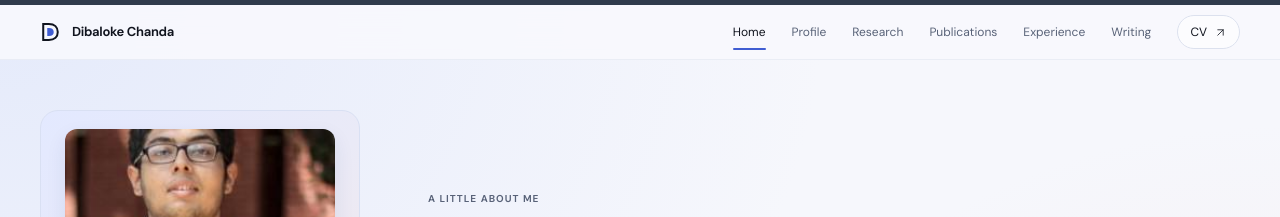
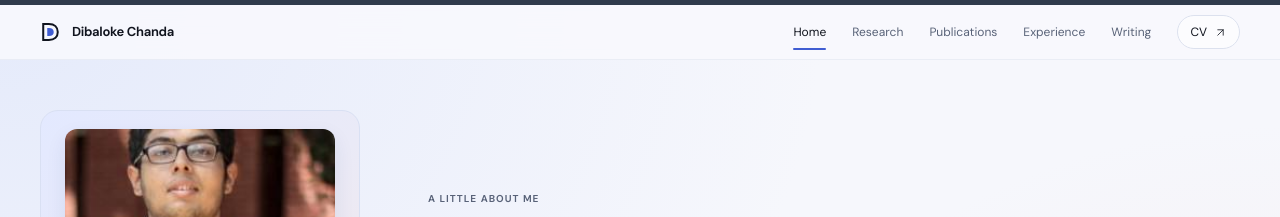
Before and after one commit to dibaloke/dibaloke.github.io, a Jekyll site: the page built from _pages/about.md, in a window 1280 px wide. Shown: the top 217 px of the page. Built offline with Jekyll 4.4.1, drawn with Linux system fonts in a browser that asks for light colours.

Commit message:
Remove duplicate Profile navigation link

```diff
--- a/_data/navigation.yml
+++ b/_data/navigation.yml
@@ -1,8 +1,6 @@
 main:
   - title: Home
     url: /
-  - title: Profile
-    url: /#profile
   - title: Research
     url: /research/
   - title: Publications
```
